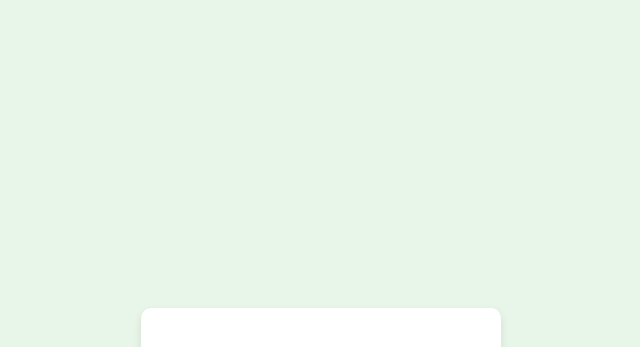
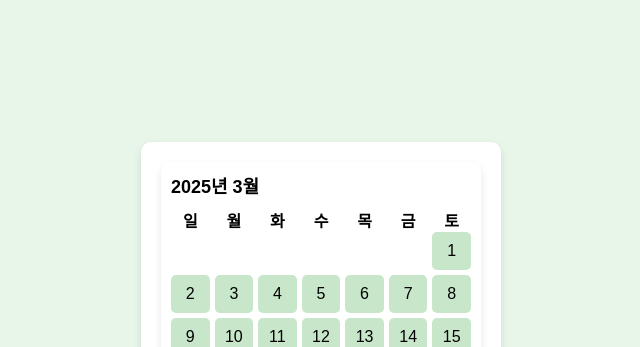
Before and after one commit to eduwang/SMWU-static-test, a website built with Vite: page index.html in a window 1280 px wide. Shown: the top 347 px of the page, without its empty margins (319-959 px from the left). Built offline with nearby package versions, Linux system fonts and the light colour scheme.

Commit message:
캘린더 추가

```diff
--- a/index.html
+++ b/index.html
@@ -8,6 +8,9 @@
 </head>
 <body>
     <div class="container">
+        <div class="calendar-container">
+            <div id="calendar"></div>
+        </div>
         <h1>To-Do 리스트 작성 ✅</h1>
         <div class="input-container">
             <input type="text" id="todo-input" placeholder="할 일을 입력하세요...">
--- a/main.js
+++ b/main.js
@@ -72,3 +72,56 @@ document.addEventListener("DOMContentLoaded", () => {
     // 🟢 페이지 로드 시 저장된 할 일 불러오기
     loadTodos();
 });
+
+document.addEventListener("DOMContentLoaded", () => {
+    const calendarEl = document.getElementById("calendar");
+
+    const renderCalendar = (year, month) => {
+        calendarEl.innerHTML = ""; // 기존 달력 초기화
+
+        const currentDate = new Date(year, month, 1);
+        const monthName = currentDate.toLocaleString("ko-KR", { month: "long" });
+        const firstDay = currentDate.getDay(); // 0(일) ~ 6(토)
+        const lastDate = new Date(year, month + 1, 0).getDate(); // 해당 월의 마지막 날짜
+
+        // 헤더 추가
+        const header = document.createElement("div");
+        header.classList.add("calendar-header");
+        header.innerHTML = `<span>${year}년 ${monthName}</span>`;
+        calendarEl.appendChild(header);
+
+        // 요일 추가
+        const daysContainer = document.createElement("div");
+        daysContainer.classList.add("calendar-days");
+        ["일", "월", "화", "수", "목", "금", "토"].forEach(day => {
+            const dayEl = document.createElement("div");
+            dayEl.textContent = day;
+            daysContainer.appendChild(dayEl);
+        });
+        calendarEl.appendChild(daysContainer);
+
+        // 날짜 추가
+        const gridContainer = document.createElement("div");
+        gridContainer.classList.add("calendar-grid");
+
+        // 빈칸 추가 (첫 요일 맞추기)
+        for (let i = 0; i < firstDay; i++) {
+            const emptyCell = document.createElement("div");
+            emptyCell.classList.add("empty");
+            gridContainer.appendChild(emptyCell);
+        }
+
+        // 날짜 채우기
+        for (let day = 1; day <= lastDate; day++) {
+            const dayCell = document.createElement("div");
+            dayCell.textContent = day;
+            gridContainer.appendChild(dayCell);
+        }
+
+        calendarEl.appendChild(gridContainer);
+    };
+
+    // 현재 날짜 기준으로 달력 생성
+    const today = new Date();
+    renderCalendar(today.getFullYear(), today.getMonth());
+});
--- a/style.css
+++ b/style.css
@@ -84,3 +84,53 @@ ul {
 .delete-btn:hover {
     color: #b71c1c;
 }
+
+/* 캘린더 스타일 */
+.calendar-container {
+    display: flex;
+    justify-content: center;
+    margin-bottom: 15px;
+}
+
+#calendar {
+    width: 100%;
+    max-width: 320px;
+    background: white;
+    padding: 10px;
+    border-radius: 10px;
+    box-shadow: 0 4px 8px rgba(0, 0, 0, 0.1);
+    text-align: center;
+}
+
+.calendar-header {
+    display: flex;
+    justify-content: space-between;
+    align-items: center;
+    font-size: 18px;
+    font-weight: bold;
+    margin-bottom: 10px;
+}
+
+.calendar-days {
+    display: grid;
+    grid-template-columns: repeat(7, 1fr);
+    gap: 5px;
+    text-align: center;
+    font-weight: bold;
+}
+
+.calendar-grid {
+    display: grid;
+    grid-template-columns: repeat(7, 1fr);
+    gap: 5px;
+}
+
+.calendar-grid div {
+    padding: 10px;
+    background: #c8e6c9;
+    border-radius: 5px;
+}
+
+.calendar-grid .empty {
+    background: none;
+}
```
